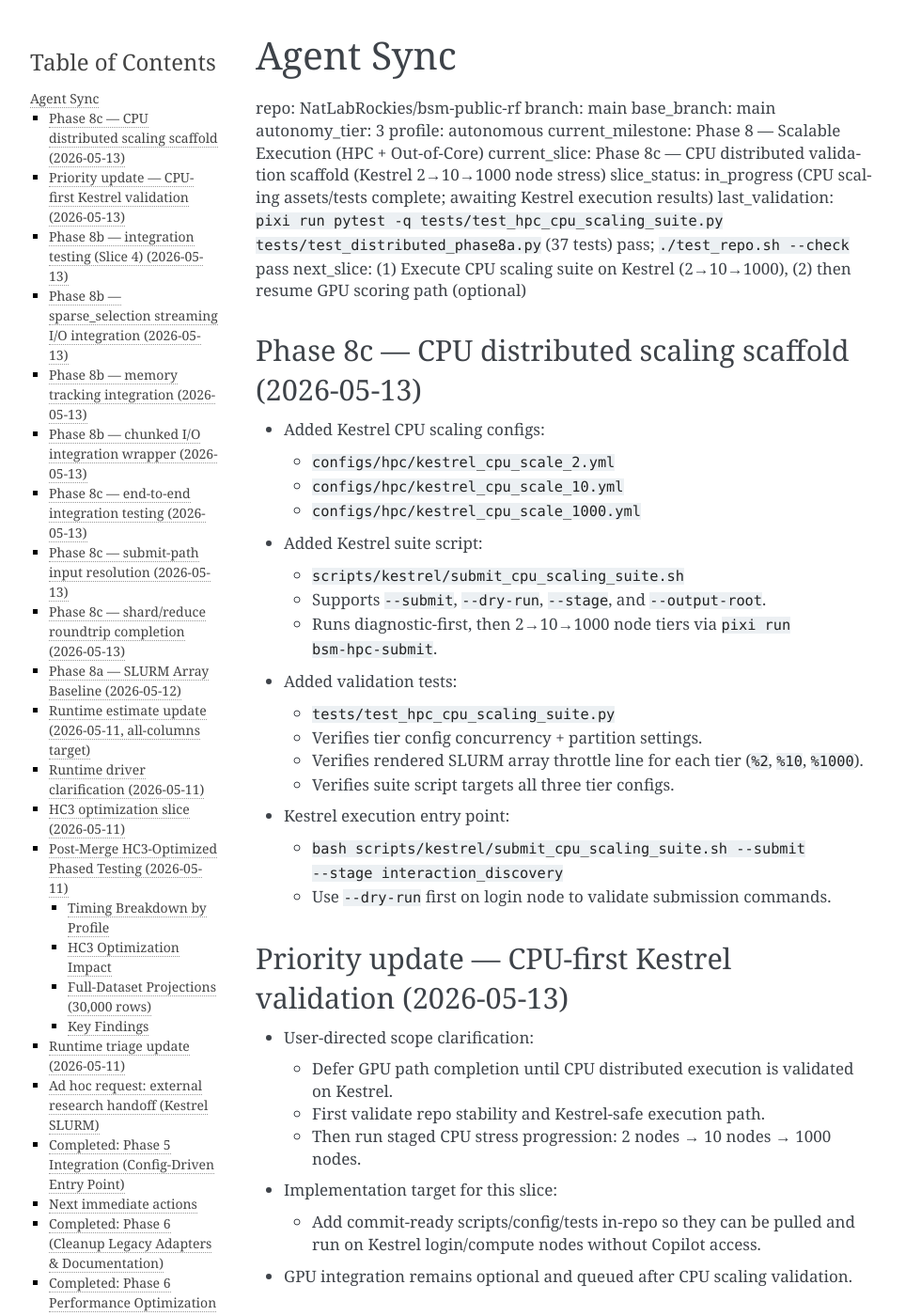
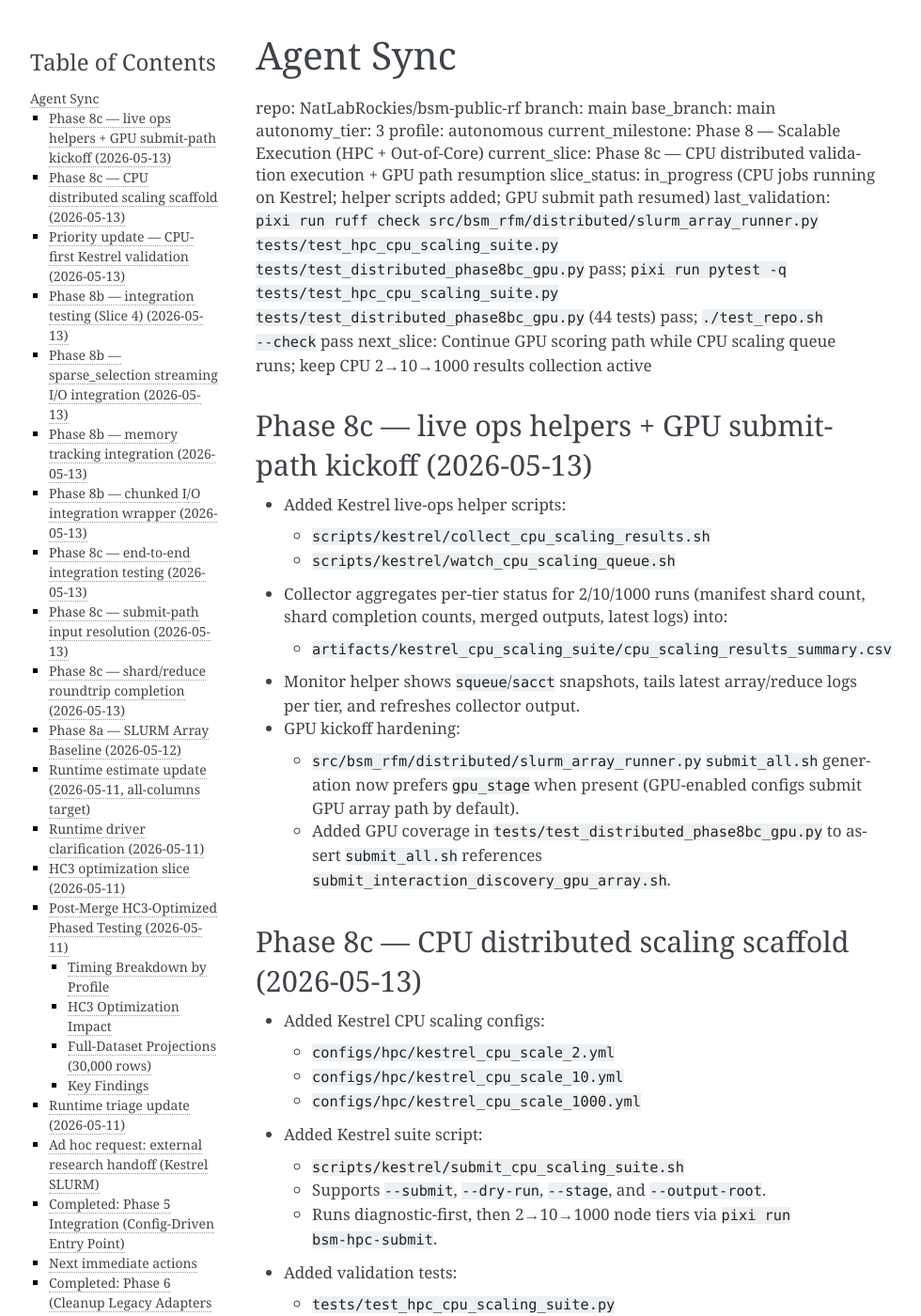
Before and after one commit to NatLabRockies/rfm-pipeline, a Sphinx documentation site: the page built from docs/AGENT_SYNC.md, in a window 1280 px wide and 1400 px high. Shown: the whole window at 94% size, without its empty margins (148-1128 px from the left). Built offline with Sphinx 7.4.7, drawn with Linux system fonts in a browser that asks for light colours.

Commit message:
Add CPU scaling monitors and GPU submit fix

```diff
--- a/docs/AGENT_SYNC.md
+++ b/docs/AGENT_SYNC.md
@@ -6,10 +6,22 @@
 autonomy_tier: 3
 profile: autonomous
 current_milestone: Phase 8 — Scalable Execution (HPC + Out-of-Core)
-current_slice: Phase 8c — CPU distributed validation scaffold (Kestrel 2→10→1000 node stress)
-slice_status: in_progress (CPU scaling assets/tests complete; awaiting Kestrel execution results)
-last_validation: `pixi run pytest -q tests/test_hpc_cpu_scaling_suite.py tests/test_distributed_phase8a.py` (37 tests) pass; `./test_repo.sh --check` pass
-next_slice: (1) Execute CPU scaling suite on Kestrel (2→10→1000), (2) then resume GPU scoring path (optional)
+current_slice: Phase 8c — CPU distributed validation execution + GPU path resumption
+slice_status: in_progress (CPU jobs running on Kestrel; helper scripts added; GPU submit path resumed)
+last_validation: `pixi run ruff check src/bsm_rfm/distributed/slurm_array_runner.py tests/test_hpc_cpu_scaling_suite.py tests/test_distributed_phase8bc_gpu.py` pass; `pixi run pytest -q tests/test_hpc_cpu_scaling_suite.py tests/test_distributed_phase8bc_gpu.py` (44 tests) pass; `./test_repo.sh --check` pass
+next_slice: Continue GPU scoring path while CPU scaling queue runs; keep CPU 2→10→1000 results collection active
+
+## Phase 8c — live ops helpers + GPU submit-path kickoff (2026-05-13)
+
+- Added Kestrel live-ops helper scripts:
+  - `scripts/kestrel/collect_cpu_scaling_results.sh`
+  - `scripts/kestrel/watch_cpu_scaling_queue.sh`
+- Collector aggregates per-tier status for 2/10/1000 runs (manifest shard count, shard completion counts, merged outputs, latest logs) into:
+  - `artifacts/kestrel_cpu_scaling_suite/cpu_scaling_results_summary.csv`
+- Monitor helper shows `squeue`/`sacct` snapshots, tails latest array/reduce logs per tier, and refreshes collector output.
+- GPU kickoff hardening:
+  - `src/bsm_rfm/distributed/slurm_array_runner.py` `submit_all.sh` generation now prefers `gpu_stage` when present (GPU-enabled configs submit GPU array path by default).
+  - Added GPU coverage in `tests/test_distributed_phase8bc_gpu.py` to assert `submit_all.sh` references `submit_interaction_discovery_gpu_array.sh`.
 
 ## Phase 8c — CPU distributed scaling scaffold (2026-05-13)
 
```
Also changed, not shown: 5 other files.
